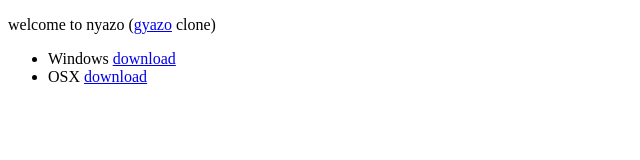
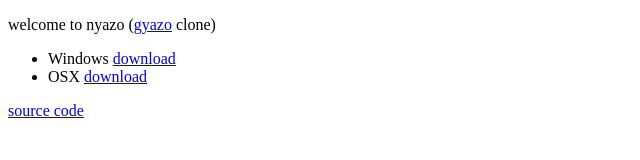
Before and after one commit to natsumesou/gyazo_server, a plain HTML site: page public/index.html in a window 1280 px wide. Shown: the full height of the page, 0-640 px from the left. Drawn offline with Linux system fonts and the light colour scheme.

Commit message:
add client source code link to README

```diff
--- a/public/index.html
+++ b/public/index.html
@@ -11,6 +11,7 @@
         <li>Windows <a href="/nyazowin.exe">download</a></li>
         <li>OSX <a href="/Nyazo-1.0.dmg">download</a></li>
       </ul>
+      <p><a href="https://github.com/natsumesou/gyazo_server/">source code</a></p>
       </div>
   </body>
 </html>
```
Also changed, not shown: 1 other file.
